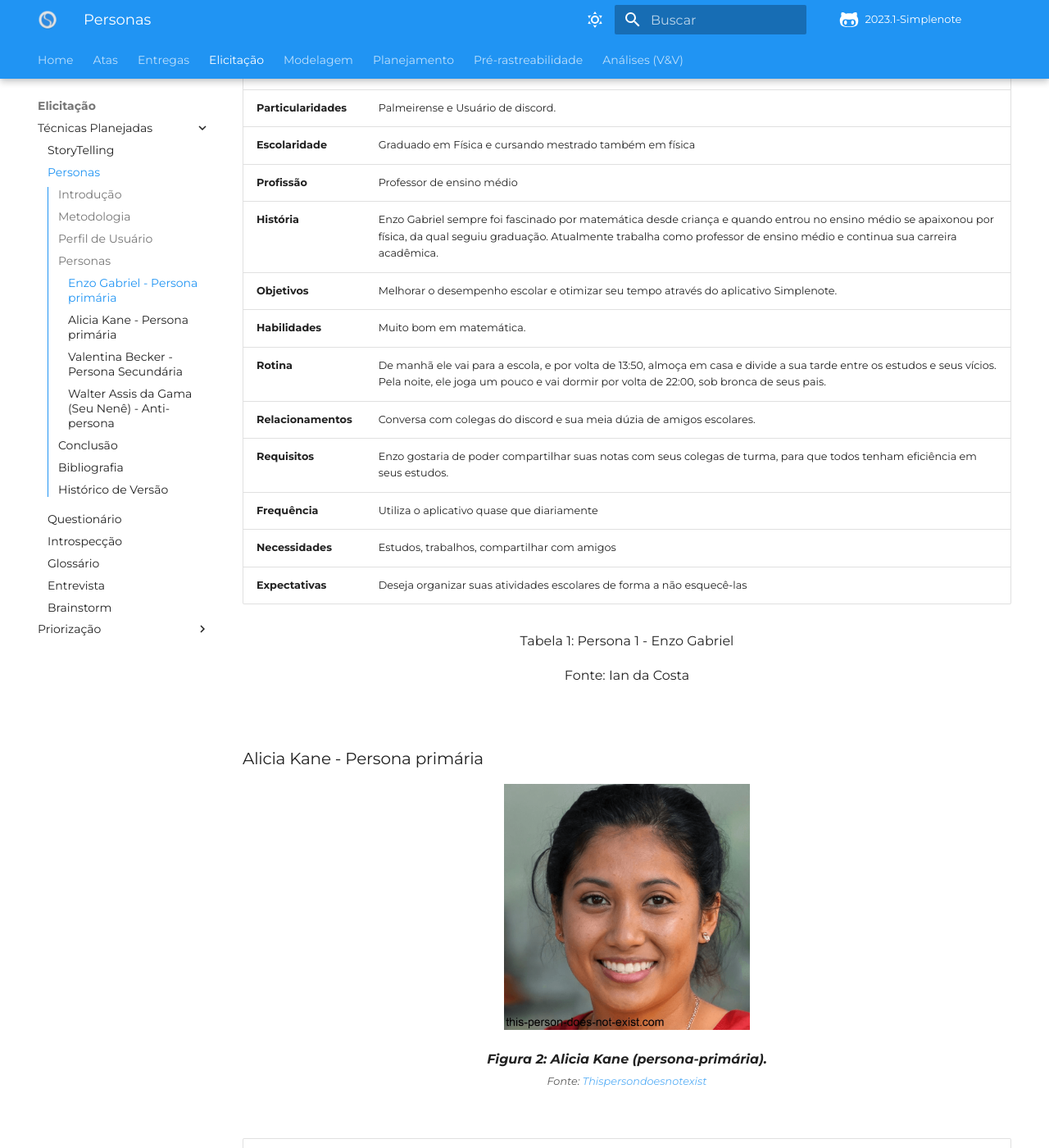
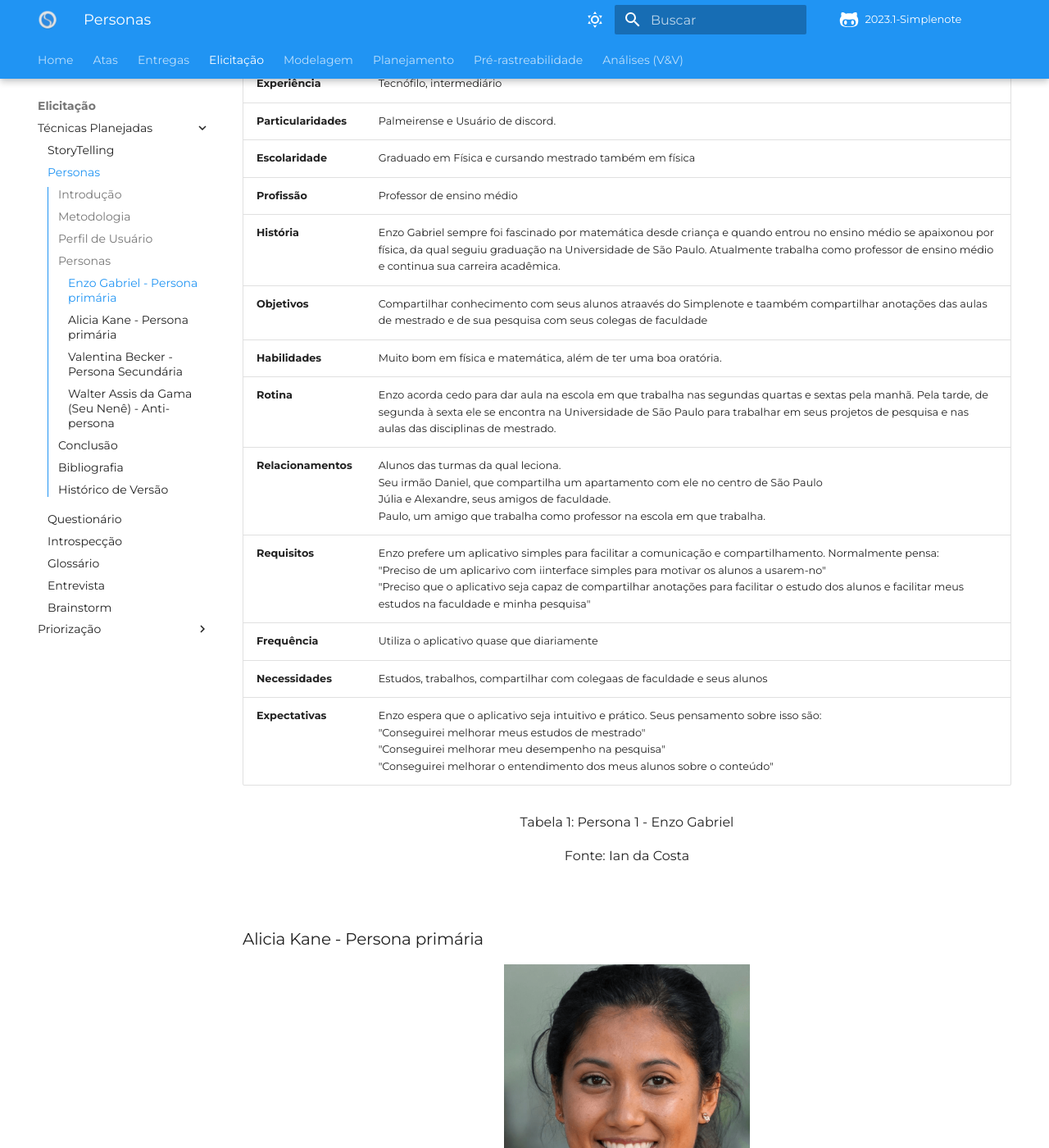
Before and after one commit to Requisitos-de-Software/2023.1-Simplenote, an MkDocs documentation site: the page built from docs/elicitacao/personas.md, in a window 1280 px wide and 1400 px high, scrolled down 1853 px. Shown: the whole window at 82% size. Built offline with MkDocs 1.6.1 and Material for MkDocs 9.7.7, drawn with Linux system fonts in a browser that asks for light colours; some web fonts are replaced; comment, search, counter and statistics services are not loaded; some of the changed text lies outside the part shown.

Commit message:
Correcao 1a persona

```diff
--- a/docs/elicitacao/personas.md
+++ b/docs/elicitacao/personas.md
@@ -1,48 +1,79 @@
 # Personas
 
+
+
 ## Introdução
-Neste documento, temos a exposição das personas criadas pelo grupo. Esta técnica consiste em criar personagens fictícios (personas) para realizar a técnica de roleplay (encenação) e, assim, obter mais requisitos para a aplicação. Essa técnica é extremamente útil, pois permite imaginar as limitações e necessidades de uma persona ao utilizar a aplicação. Temos a seguinte divisão de personas:
+
+Neste documento, temos a exposição das personas criadas pelo grupo. Esta técnica consiste em criar personagens fictícios (personas) para realizar a técnica de roleplay (encenação) e, assim, obter mais requisitos para a aplicação. Essa técnica é extremamente útil, pois permite imaginar as limitações e necessidades de uma persona ao utilizar a aplicação. Temos a seguinte divisão de personas: </br>
 
 - Persona primária: é aquela para qual o programa foi feito e sempre está engajada com a aplicação.</br>
+
 - Persona secundária: é aquela que eventualmente utiliza a aplicação, normalmente sem muitas exigências.</br>
+
 - Anti-Persona: é aquela para a qual a aplicação não foi destinada.</br>
+
+
 
 ## Metodologia
 
+
+
 Ao criar personas para representar os possíveis usuários do Simplenote, seguimos as diretrizes de Courage e Baxter, que destacam a necessidade de um conjunto específico de personas para cada projetoe recomental ter entre 3 a 12 personas. No caso do Simplenote, após analisar as necessidades do projeto, foram desenvolvidas 3 personas e 1 antipersona. Todas as imagens utilizadas neste documento foram obtidas do site "[This Person Does Not Exist](https://this-person-does-not-exist.com/en)", que utiliza inteligência artificial para gerar imagens que não possuem direitos autorais.
 
+
+
 ## Perfil de Usuário
-Para que sejam definidas as personas, primeiramente é necessário definir o perfil de usuário. Perfil de usuário é uma descrição detalhada das características dos usuários cujos objetivos devem ser apoiados pelo sistema sendo projetado (Barbosa, 2021)[1].</br>
+
+Para que sejam definidas as personas, primeiramente é necessário definir o perfil de usuário. Perfil de usuário é uma descrição detalhada das características dos usuários cujos objetivos devem ser apoiados pelo sistema sendo projetado (Barbosa, 2021).</br>
+
+
 
 Com base nas informações obtidas por meio da técnica de coleta de dados por [questionário](https://requisitos-de-software.github.io/2023.1-Simplenote/elicitacao/questionario/), é factível criar perfis de usuários que compartilham características similares.</br>
 
+
+
 Perfil de usuário:
 
+
+
 Os usuários do Simplenote têm entre 17 e 40 anos e são estudantes do ensino médio, ensino superior ou têm ambos completos. Eles estão em busca de soluções para organizar suas rotinas e aumentar sua produtividade nos estudos ou no trabalho.
-Nas tabelas 1,2,3 e 4 é possível observar a construção do perfil das personas.
+
+
 
 </br>
 
+
+
 ## Personas
+
+
 
 ### Enzo Gabriel - Persona primária
 
+
+
+<div align="center">
+<img src="../img/enzo.png" width="300" height="300">
+</div>
+
 <div align="center">
 
-<img src="../img/enzo.png" width="300" height="300">
-</div>
-<div align="center">
 <figcaption align='center'>
     <b>Figura 1: Enzo Gabriel (persona-primária).</b>
     <br><small>Fonte: <a href='https://this-person-does-not-exist.com/en'>Thispersondoesnotexist</a> </small>
 </figcaption>
 </div>
 
+
+
 <br>
 
 
+
+
+
 |        Caracteristica       |  Resposta   |
-| :------------------ | --------------------------------------------------------------------------------------------------------------------------------------------------------------------------------------------------------------------------------------------------------------------------------------------------------------------------------------------------------------------------------------------------------------------------------------------------------------------------------------------------------------------------------------------------------------------------------------------------------------------- |
+| :------------------ | :-------------------------------------------------------------------------------------------------------------------------------------------------------------------------------------------------------------------------------------------------------------------------------------------------------------------------------------------------------------------------- |
 | **Nome**            | Enzo Gabriel.    |
 | **Idade**            |          28 Anos.     |
 | **Gênero**       | Masculino.      |
@@ -51,36 +82,55 @@ Nas tabelas 1,2,3 e 4 é possível observar a construção do perfil das persona
 | **Particularidades**            |        Palmeirense e Usuário de discord.       |
 | **Escolaridade**            |        Graduado em Física e cursando mestrado também em física       |
 | **Profissão**            |        Professor de ensino médio       |
-| **História**            |       Enzo Gabriel sempre foi fascinado por matemática desde criança e quando entrou no ensino médio se apaixonou por física, da qual seguiu graduação. Atualmente trabalha como professor de ensino médio e continua sua carreira acadêmica.     |
-| **Objetivos**       | Melhorar o desempenho escolar e otimizar seu tempo através do aplicativo Simplenote. |
-| **Habilidades**     | Muito bom em matemática.  |
-| **Rotina**         | De manhã ele vai para a escola, e por volta de 13:50, almoça em casa e divide a sua tarde entre os estudos e seus vícios. Pela noite, ele joga um pouco e vai dormir por volta de 22:00, sob bronca de seus pais. |
-| **Relacionamentos** | Conversa com colegas do discord e sua meia dúzia de amigos escolares.   |
-| **Requisitos**      | Enzo gostaria de poder compartilhar suas notas com seus colegas de turma, para que todos tenham eficiência em seus estudos. |
+| **História**            |       Enzo Gabriel sempre foi fascinado por matemática desde criança e quando entrou no ensino médio se apaixonou por física, da qual seguiu graduação na Universidade de São Paulo. Atualmente trabalha como professor de ensino médio e continua sua carreira acadêmica.     |
+| **Objetivos**       | Compartilhar conhecimento com seus alunos atraavés do Simplenote e taambém compartilhar anotações das aulas de mestrado e de sua pesquisa com seus colegas de faculdade |
+| **Habilidades**     | Muito bom em física e matemática, além de ter uma boa oratória. |
+| **Rotina**         | Enzo acorda cedo para dar aula na escola em que trabalha nas segundas quartas e sextas pela manhã. Pela tarde, de segunda à sexta ele se encontra na Universidade de São Paulo para trabalhar em seus projetos de pesquisa e nas aulas das disciplinas de mestrado. |
+| **Relacionamentos** | Alunos das turmas da qual leciona. </br> Seu irmão Daniel, que compartilha um apartamento com ele no centro de São Paulo </br> Júlia e Alexandre, seus amigos de faculdade. </br> Paulo, um amigo que trabalha como professor na escola em que trabalha.  |
+| **Requisitos**      | Enzo prefere um aplicativo simples para facilitar a comunicação e compartilhamento. Normalmente pensa: </br> "Preciso de um aplicarivo com iinterface simples para motivar os alunos a usarem-no" </br> "Preciso que o aplicativo seja capaz de compartilhar anotações para facilitar o estudo dos alunos e facilitar meus estudos na faculdade e minha pesquisa"|
 | **Frequência** | Utiliza o aplicativo quase que diariamente|
-| **Necessidades** | Estudos, trabalhos, compartilhar com amigos|
-| **Expectativas**    | Deseja organizar suas atividades escolares de forma a não esquecê-las |
+| **Necessidades** | Estudos, trabalhos, compartilhar com colegaas de faculdade e seus alunos|
+| **Expectativas**    | Enzo espera que o aplicativo seja intuitivo e prático. Seus pensamento sobre isso são: </br> "Conseguirei melhorar meus estudos de mestrado" </br> "Conseguirei melhorar meu desempenho na pesquisa" </br> "Conseguirei melhorar o entendimento dos meus alunos sobre o conteúdo" |
+
+
 
 <div style="text-align: center">
 <p>Tabela 1: Persona 1 - Enzo Gabriel</p>
 <p>Fonte: Ian da Costa</p>
 </div>
 
+
+
 <br>
+
+
 
 ### Alicia Kane - Persona primária
 
+
+
 <div align="center">
+
 <img src="../img/alicia.png" width="300" height="300">
+
 </div>
+
 <div align="center">
+
 <figcaption align='center'>
     <b>Figura 2: Alicia Kane (persona-primária).</b>
     <br><small>Fonte: <a href='https://this-person-does-not-exist.com/en'>Thispersondoesnotexist</a> </small>
+
 </figcaption>
+
 </div>
 
+
+
 <br>
+
+
+
 
 
 |        Caracteristica       |  Resposta   |
@@ -103,26 +153,47 @@ Nas tabelas 1,2,3 e 4 é possível observar a construção do perfil das persona
 | **Necessidades** |Estudo, salvamento automático, organização|
 | **Expectativas**    | Deseja que o app seja compatível com diferentes sistemas operacionais, para que se possa usá-lo independentemente da plataforma que estiver usando. |
 
+
+
 <div style="text-align: center">
+
 <p>Tabela 2: Persona 2 - Alicia Kane</p>
+
 <p>Fonte: Ian da Costa</p>
+
 </div>
+
+
 
 <br>
 
+
+
 ### Valentina Becker - Persona Secundária
 
+
+
 <div align="center">
+
 <img src="../img/valentina.png" width="300" height="300">
+
 </div>
+
 <div align="center">
+
 <figcaption align='center'>
     <b>Figura 3: Valentina Becker (persona-secundária).</b>
     <br><small>Fonte: <a href='https://this-person-does-not-exist.com/en'>Thispersondoesnotexist</a> </small>
+
 </figcaption>
+
 </div>
 
+
+
 <br>
+
+
 
 |        Caracteristica       |  Resposta   |
 | :------------------ | --------------------------------------------------------------------------------------------------------------------------------------------------------------------------------------------------------------------------------------------------------------------------------------------------------------------------------------------------------------------------------------------------------------------------------------------------------------------------------------------------------------------------------------------------------------------------------------------------------------------- |
@@ -143,30 +214,52 @@ Nas tabelas 1,2,3 e 4 é possível observar a construção do perfil das persona
 | **Necessidades** | Desenvolvimento de hobbie|
 | **Expectativas**    | Desenhar no aplicativo Simplenote. |
 
+
+
 <div style="text-align: center">
+
 <p>Tabela 3: Persona 3 - Valentina Becker</p>
+
 <p>Fonte: Ian da Costa</p>
+
 </div>
+
+
 
 <br>
 
+
+
 ### Walter Assis da Gama (Seu Nenê) - Anti-persona
+
+
 
 <div align="center">
 
-<img src="../img/seu-nene-2.png" width="350" height="300">
+
+
+<img src="../img/seu-nene.png" width="350" height="300">
+
 </div>
+
 <div align="center">
+
 <figcaption align='center'>
     <b>Figura 4: Seu Nenê (Anti-persona).</b>
     <br><small>Fonte: <a href='https://this-person-does-not-exist.com/en'>Thispersondoesnotexist</a> </small>
+
 </figcaption>
+
 </div>
+
+
 
 <br>
 
+
+
 |        Caracteristica       |  Resposta   |
-| :------------------ | --------------------------------------------------------------------------------------------------------------------------------------------------------------------------------------------------------------------------------------------------------------------------------------------------------------------------------------------------------------------------------------------------------------------------------------------------------------------------------------------------------------------------------------------------------------------------------------------------------------------- |
+| :------------------ | ---------------------- |
 | **Nome**            | Walter Assis da Gama (Seu Nenê).    |
 | **Idade**            |          70 anos.    |
 | **Gênero**       | Masculino.      |
@@ -185,28 +278,46 @@ Nas tabelas 1,2,3 e 4 é possível observar a construção do perfil das persona
 | **Necessidades** | Descansar|
 | **Expectativas**    | Seu Nenê quer viver uma vida feliz até o final de sua existência. |
 
+
+
 <div style="text-align: center">
+
 <p>Tabela 4: Persona 4 - Walter Assis da Gama (Seu Nenê)</p>
+
 <p>Fonte: Ian da Costa</p>
+
 </div>
+
+
 
 ## Conclusão
 
+
+
 Ao coletar dados, é perceptível a existência de mais de um perfil predominante entre os clientes, o que leva à criação de mais de uma persona. Ter muitas personas pode tirar o foco das estratégias e conteúdos. Então, escolhemos uma quantidade pequena de personas, mas com características distintas para que se perceba as diferenças entre elas e não fique sobrecarregado de personas.
-Os requisitos elicitados por meio das personas foram utilizados em diversos artefatos como: priorização, validação.
+
+
 
 ## Bibliografia
 
-> [1] Barbosa, S. D. J.; Silva, B. S. da; Silveira, M. S.; Gasparini, I.; Darin, T.; Barbosa, G. D. J. (2021) Interação Humano-Computador e Experiência do usuário. Autopublicação. ISBN: 978-65-00-19677-1.
 
-> [2] This Person Doest Not Exist. Acesso em: 09 de Abril de 2022.Disponível em: <https://this-person-does-not-exist.com/en> <br>
+
+[1] Barbosa, S. D. J.; Silva, B. S. da; Silveira, M. S.; Gasparini, I.; Darin, T.; Barbosa, G. D. J. (2021) Interação Humano-Computador e Experiência do usuário. Autopublicação. ISBN: 978-65-00-19677-1.
+
+
+
+[2] This Person Doest Not Exist. Acesso em: 09 de Abril de 2022.Disponível em: <https://this-person-does-not-exist.com/en> <br>
+
+
+
 
 
 ## Histórico de Versão
 
-| Versão | Data       | Descrição                                                                              | Autor(es)        | Revisor(es)  |
-| ------ | ---------- | -------------------------------------------------------------------------------------- | ---------------- | ------------ |
+
+
+| Versão | Data       | Descrição      | Autor(es)        | Revisor(es)  |
+| ------ | ---------- | -------------------------------------------------------------------------------------- |---------------- | ------------ |
 | `1.0`  | 09/04/2023 | Criação do documento e inicio da criação das personas.                                             |Kauã        | João |
 | `2.0`  | 09/04/2023 | Atualização de todas as personas e criação do perfil de usuário.                                             |Ian        | Mylena |
 | `2.1`  | 01/05/2023 | Add ajustes de entrega                                             |Mylena      | Ian|
-| `3.0`  | 03/07/2023 | Ajustes entrega final                                            |Mylena      | Beatriz|
```
